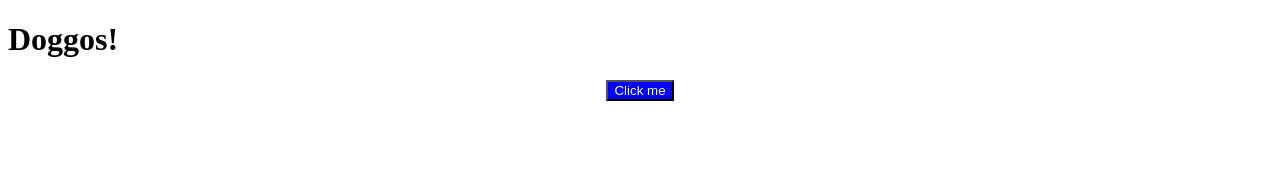
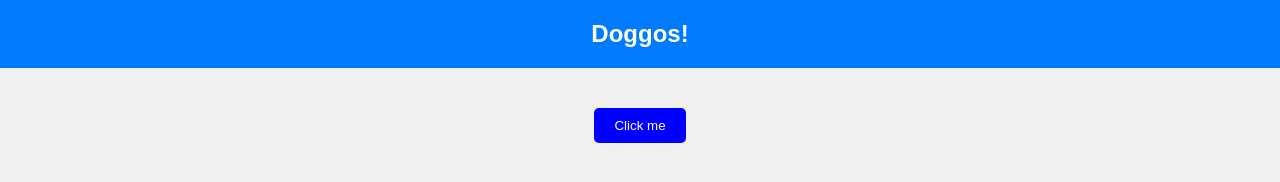
Before and after one commit to 4LanCrane/TestingUsingAPI, a plain HTML site: page index.html in a window 1280 px wide. Drawn offline with Linux system fonts and the light colour scheme.

Commit message:
Added basic CSS

```diff
--- a/assets/css/style.css
+++ b/assets/css/style.css
@@ -1 +1,47 @@
-/* This is a test */
+body, h1, button {
+    margin: 0;
+    padding: 0;
+}
+
+body {
+    font-family: Arial, sans-serif;
+    background-color: #f0f0f0;
+    color: #333;
+}
+
+header {
+    background-color: #007bff;
+    color: #fff;
+    padding: 20px;
+    text-align: center;
+}
+
+h1 {
+    font-size: 24px;
+}
+
+main {
+    padding: 20px;
+}
+
+section {
+    margin-bottom: 20px;
+}
+
+button {
+    padding: 10px 20px;
+    background-color: #007bff;
+    color: #fff;
+    border: none;
+    cursor: pointer;
+    border-radius: 5px;
+}
+
+#output {
+    text-align: center;
+}
+
+#output img {
+    max-width: 100%;
+    height: auto;
+}
--- a/index.html
+++ b/index.html
@@ -5,7 +5,8 @@
     <meta charset="UTF-8">
     <meta name="viewport" content="width=device-width, initial-scale=1.0">
     <title>Doggo Pics</title>
-    <link rel="stylesheet" href="styles.css"></head>
+    <link rel="stylesheet" href="/assets/css/style.css">
+</head>
 
 </head>
 
```
